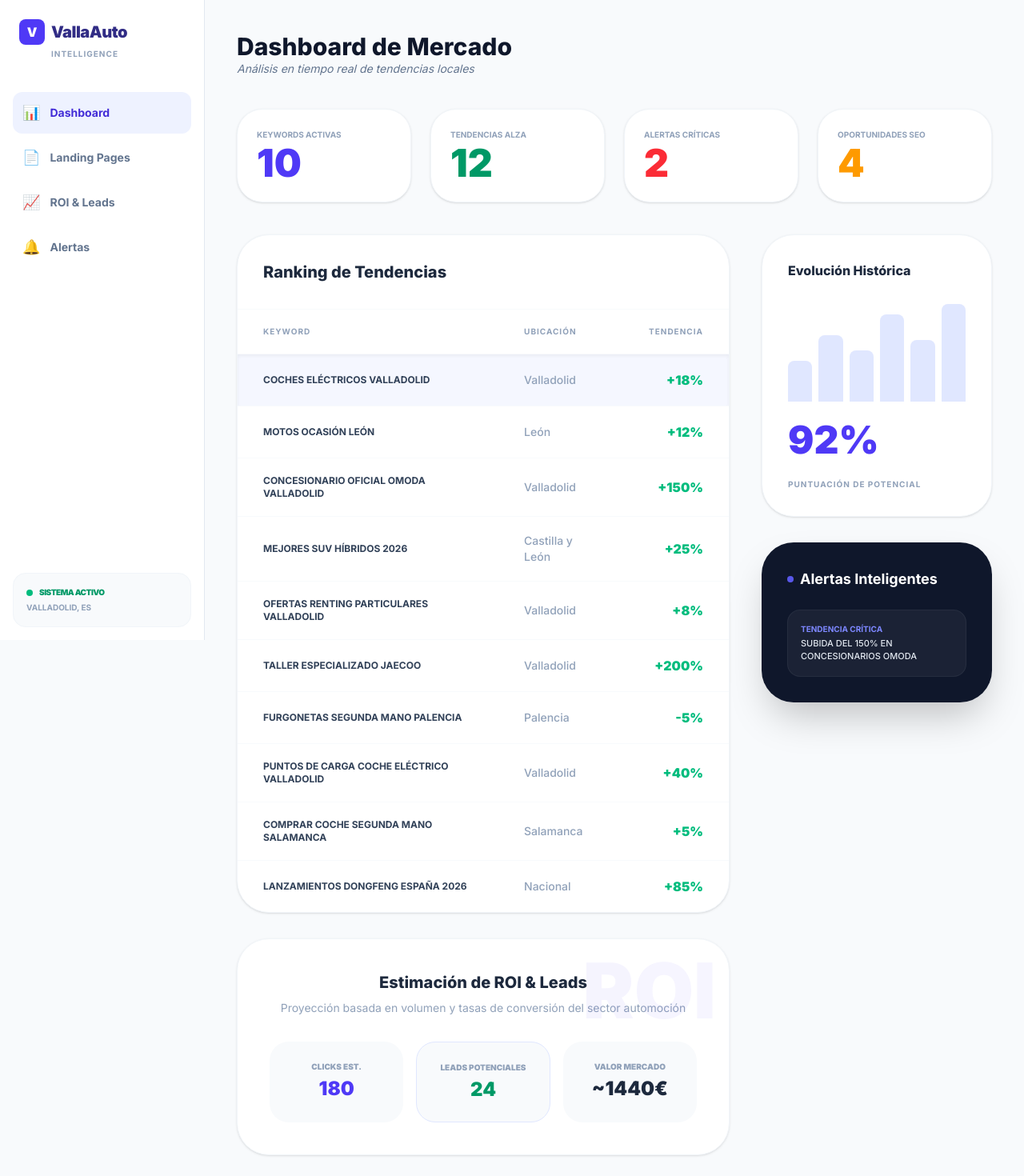
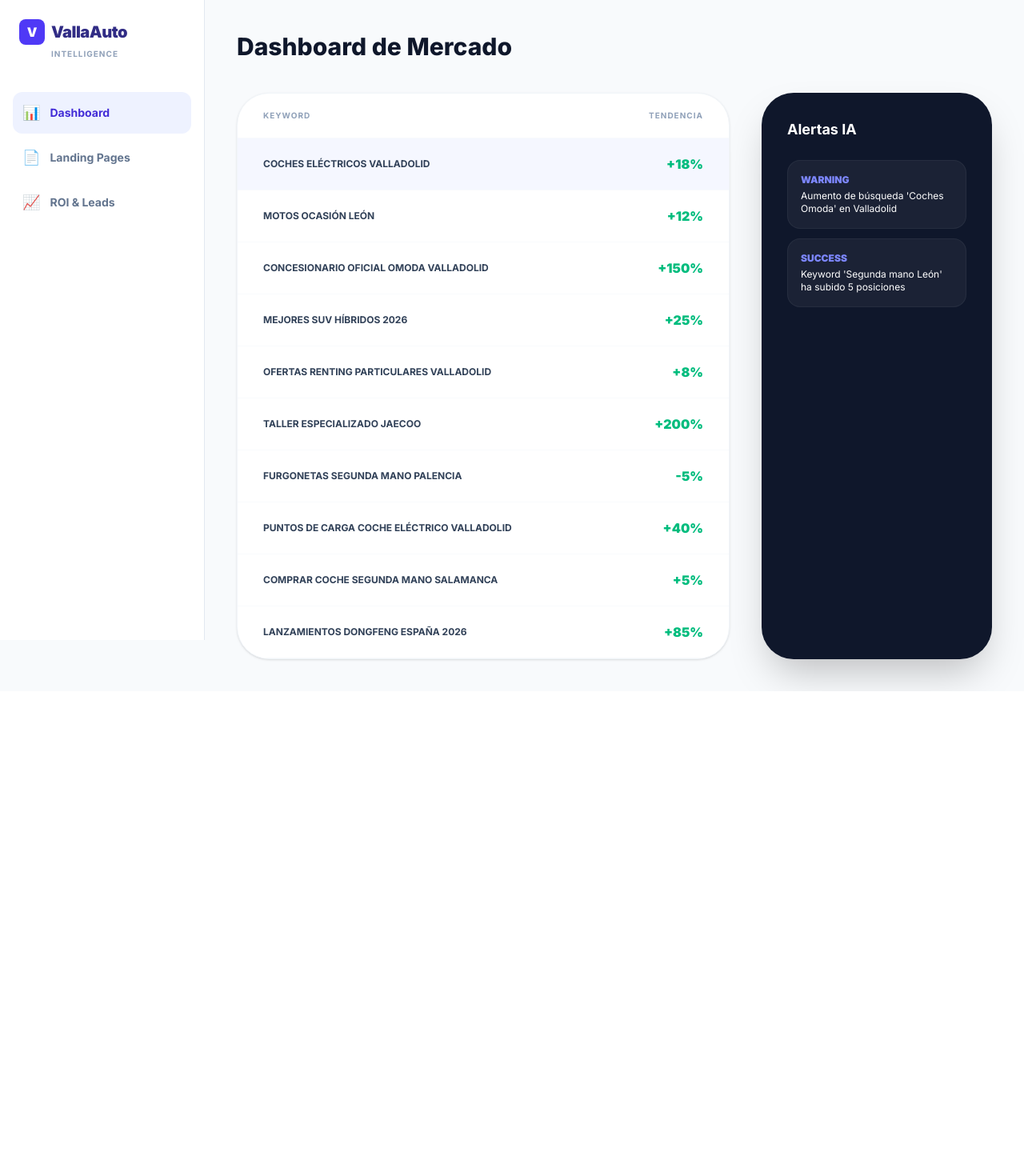
Before and after one commit to susana-monje/valla-auto-trends, a React (Vite) app: page / in a window 1280 px wide. Shown: the top 1470 px of the page at 80% size. After the commit the page ends 864 px from the top, so only its background shows below. Built offline with nearby package versions, Linux system fonts and the light colour scheme.

Commit message:
Update App.tsx

```diff
--- a/src/App.tsx
+++ b/src/App.tsx
@@ -1,28 +1,41 @@
 import React, { useState, useEffect } from 'react';
-import { Keyword, Alert, TrendData, ContentSuggestion } from './types';
+import { Keyword, Alert } from './types';
+
+// Definimos interfaces locales para las nuevas secciones
+interface Landing { id: string; url: string; visits: number; conversion: string; status: string; }
+interface RoiData { total_investment: number; estimated_revenue: number; roi_percentage: number; monthly_leads: any[]; }
 
 function App() {
   const [keywords, setKeywords] = useState<Keyword[]>([]);
+  const [landings, setLandings] = useState<Landing[]>([]);
+  const [roi, setRoi] = useState<RoiData | null>(null);
+  const [alerts, setAlerts] = useState<Alert[]>([]);
   const [selectedKeyword, setSelectedKeyword] = useState<Keyword | null>(null);
   const [loading, setLoading] = useState(true);
-  // ESTO CONTROLA QUÉ PESTAÑA SE VE
   const [activeTab, setActiveTab] = useState<'Dashboard' | 'Landings' | 'ROI' | 'Alertas'>('Dashboard');
 
   const fetchData = async () => {
     setLoading(true);
     try {
-      const response = await fetch('/metadata.json');
-      const data = await response.json();
-      setKeywords(data);
-      if (data.length > 0) setSelectedKeyword(data[0]);
+      // Carga paralela de todos los archivos
+      const [kwRes, lanRes, roiRes, altRes] = await Promise.all([
+        fetch('/metadata.json'),
+        fetch('/landings.json'),
+        fetch('/roi.json'),
+        fetch('/alerts.json')
+      ]);
+
+      const kwData = await kwRes.json();
+      setKeywords(kwData);
+      if (kwData.length > 0) setSelectedKeyword(kwData[0]);
+
+      setLandings(await lanRes.json());
+      setRoi(await roiRes.json());
+      setAlerts(await altRes.json());
     } catch (error) {
-      const backup: Keyword[] = [
-        { id: '1', name: 'coches eléctricos valladolid', volume: 1200, difficulty: 45, trend: '+18%', category: 'coches', location: 'Valladolid', type: 'transaccional', potential: 92 },
-        { id: '2', name: 'concesionario omoda valladolid', volume: 2400, difficulty: 25, trend: '+150%', category: 'coches', location: 'Valladolid', type: 'navegacional', potential: 95 },
-        { id: '3', name: 'motos ocasión león', volume: 850, difficulty: 30, trend: '+12%', category: 'motos', location: 'León', type: 'comercial', potential: 75 }
-      ];
-      setKeywords(backup);
-      setSelectedKeyword(backup[0]);
+      console.error("Usando datos de respaldo...");
+      // Backup por si fallan los JSON
+      setKeywords([{ id: '1', name: 'coches eléctricos valladolid', volume: 1200, difficulty: 45, trend: '+18%', category: 'coches', location: 'Valladolid', type: 'transaccional', potential: 92 }]);
     } finally {
       setLoading(false);
     }
@@ -30,11 +43,11 @@ function App() {
 
   useEffect(() => { fetchData(); }, []);
 
-  if (loading) return <div className="flex h-screen items-center justify-center font-bold text-indigo-600">Sincronizando VallaAuto Intelligence...</div>;
+  if (loading) return <div className="flex h-screen items-center justify-center font-bold text-indigo-600 animate-pulse">Sincronizando VallaAuto Intelligence...</div>;
 
   return (
     <div className="flex min-h-screen bg-[#F8FAFC] font-sans text-slate-900">
-      {/* BARRA LATERAL */}
+      {/* SIDEBAR */}
       <aside className="w-64 bg-white border-r border-slate-200 hidden lg:flex flex-col sticky top-0 h-screen">
         <div className="p-6">
           <div className="flex items-center gap-2 mb-1">
@@ -48,8 +61,7 @@ function App() {
           {[
             { id: 'Dashboard', icon: '📊', label: 'Dashboard' },
             { id: 'Landings', icon: '📄', label: 'Landing Pages' },
-            { id: 'ROI', icon: '📈', label: 'ROI & Leads' },
-            { id: 'Alertas', icon: '🔔', label: 'Alertas' }
+            { id: 'ROI', icon: '📈', label: 'ROI & Leads' }
           ].map((item) => (
             <div
               key={item.id}
@@ -60,155 +72,99 @@ function App() {
             </div>
           ))}
         </nav>
-
-        <div className="p-4">
-          <div className="bg-slate-50 p-4 rounded-2xl border border-slate-100">
-            <div className="flex items-center gap-2 text-emerald-600 mb-1">
-              <div className="w-2 h-2 bg-emerald-500 rounded-full animate-pulse"></div>
-              <span className="text-[10px] font-black uppercase tracking-tighter">Sistema Activo</span>
-            </div>
-            <p className="text-[10px] font-bold text-slate-400 uppercase">Valladolid, ES</p>
-          </div>
-        </div>
       </aside>
 
-      {/* CONTENIDO PRINCIPAL SEGÚN PESTAÑA */}
       <main className="flex-1 p-4 lg:p-10">
 
+        {/* VISTA DASHBOARD (TU VISTA ACTUAL) */}
         {activeTab === 'Dashboard' && (
           <div className="animate-in fade-in duration-500">
-            <header className="flex flex-col md:flex-row justify-between items-start md:items-center mb-10 gap-4">
-              <div>
-                <h2 className="text-3xl font-extrabold text-slate-900">Dashboard de Mercado</h2>
-                <p className="text-sm text-slate-500 italic">Análisis en tiempo real de tendencias locales</p>
-              </div>
-            </header>
-
-            {/* MÉTRICAS */}
-            <div className="grid grid-cols-1 sm:grid-cols-2 lg:grid-cols-4 gap-6 mb-10">
-              <div className="bg-white p-6 rounded-[2rem] border border-slate-100 shadow-sm">
-                <p className="text-[10px] font-bold text-slate-400 uppercase mb-1">Keywords Activas</p>
-                <p className="text-5xl font-black text-indigo-600">{keywords.length}</p>
-              </div>
-              <div className="bg-white p-6 rounded-[2rem] border border-slate-100 shadow-sm">
-                <p className="text-[10px] font-bold text-slate-400 uppercase mb-1">Tendencias Alza</p>
-                <p className="text-5xl font-black text-emerald-600">12</p>
-              </div>
-              <div className="bg-white p-6 rounded-[2rem] border border-slate-100 shadow-sm">
-                <p className="text-[10px] font-bold text-slate-400 uppercase mb-1">Alertas Críticas</p>
-                <p className="text-5xl font-black text-red-500">2</p>
-              </div>
-              <div className="bg-white p-6 rounded-[2rem] border border-slate-100 shadow-sm">
-                <p className="text-[10px] font-bold text-slate-400 uppercase mb-1">Oportunidades SEO</p>
-                <p className="text-5xl font-black text-amber-500">4</p>
-              </div>
-            </div>
-
+            <header className="mb-10 text-3xl font-extrabold text-slate-900">Dashboard de Mercado</header>
             <div className="grid grid-cols-1 lg:grid-cols-3 gap-10">
               <div className="lg:col-span-2 space-y-8">
-                {/* TABLA PRINCIPAL */}
                 <div className="bg-white rounded-[2.5rem] shadow-sm border border-slate-100 overflow-hidden">
-                  <div className="p-8 border-b border-slate-50 flex justify-between items-center">
-                    <h3 className="font-extrabold text-xl text-slate-800">Ranking de Tendencias</h3>
-                  </div>
                   <table className="w-full text-left">
                     <thead className="text-[10px] text-slate-400 font-bold uppercase tracking-widest border-b border-slate-50">
-                      <tr>
-                        <th className="px-8 py-5">Keyword</th>
-                        <th className="px-8 py-5">Ubicación</th>
-                        <th className="px-8 py-5 text-right">Tendencia</th>
-                      </tr>
+                      <tr><th className="px-8 py-5">Keyword</th><th className="px-8 py-5 text-right">Tendencia</th></tr>
                     </thead>
                     <tbody>
                       {keywords.map((kw) => (
-                        <tr
-                          key={kw.id}
-                          onClick={() => setSelectedKeyword(kw)}
-                          className={`cursor-pointer border-b border-slate-50 last:border-0 hover:bg-indigo-50/30 transition-all ${selectedKeyword?.id === kw.id ? 'bg-indigo-50/60 shadow-inner' : ''}`}
-                        >
+                        <tr key={kw.id} onClick={() => setSelectedKeyword(kw)} className={`cursor-pointer border-b border-slate-50 hover:bg-indigo-50/30 ${selectedKeyword?.id === kw.id ? 'bg-indigo-50/60' : ''}`}>
                           <td className="px-8 py-5 font-bold text-slate-700 text-xs uppercase">{kw.name}</td>
-                          <td className="px-8 py-5 text-slate-400 font-medium text-sm">{kw.location}</td>
                           <td className="px-8 py-5 text-right font-black text-emerald-500">{kw.trend}</td>
                         </tr>
                       ))}
                     </tbody>
                   </table>
                 </div>
-
-                {/* SECCIÓN ESTIMACIÓN ROI & LEADS */}
-                <div className="bg-white p-10 rounded-[2.5rem] border border-slate-100 shadow-sm text-center relative overflow-hidden group">
-                   <div className="absolute top-0 right-0 p-4 opacity-5 text-indigo-600 font-black text-8xl transition-all group-hover:scale-110">ROI</div>
-                   <h3 className="font-extrabold text-xl text-slate-800 mb-2">Estimación de ROI & Leads</h3>
-                   <p className="text-slate-400 text-sm mb-8">Proyección basada en volumen y tasas de conversión del sector automoción</p>
-
-                   {selectedKeyword ? (
-                     <div className="grid grid-cols-3 gap-4 animate-in slide-in-from-bottom-4 duration-700">
-                        <div className="bg-slate-50 p-6 rounded-3xl">
-                           <p className="text-[10px] font-black text-slate-400 uppercase mb-1">Clicks Est.</p>
-                           <p className="text-2xl font-black text-indigo-600">{Math.floor(selectedKeyword.volume * 0.15)}</p>
-                        </div>
-                        <div className="bg-slate-50 p-6 rounded-3xl border border-indigo-100">
-                           <p className="text-[10px] font-black text-slate-400 uppercase mb-1">Leads Potenciales</p>
-                           <p className="text-2xl font-black text-emerald-600">{Math.floor(selectedKeyword.volume * 0.02)}</p>
-                        </div>
-                        <div className="bg-slate-50 p-6 rounded-3xl">
-                           <p className="text-[10px] font-black text-slate-400 uppercase mb-1">Valor Mercado</p>
-                           <p className="text-2xl font-black text-slate-800">~{Math.floor(selectedKeyword.volume * 1.2)}€</p>
-                        </div>
-                     </div>
-                   ) : (
-                     <div className="py-12 border-2 border-dashed border-slate-100 rounded-[2rem] text-slate-300 font-medium italic">
-                        Selecciona una palabra clave para ver proyecciones de ROI
-                     </div>
-                   )}
-                </div>
               </div>
-
-              {/* COLUMNA DERECHA */}
-              <div className="space-y-8">
-                <div className="bg-white p-8 rounded-[2.5rem] border border-slate-100 shadow-sm">
-                  <h3 className="font-extrabold text-slate-800 mb-6">Evolución Histórica</h3>
-                  {selectedKeyword && (
-                    <div className="space-y-6">
-                      <div className="flex items-end justify-between h-32 gap-2">
-                        {[40, 65, 50, 85, 60, 95].map((h, i) => (
-                          <div key={i} className="flex-1 bg-indigo-100 rounded-t-lg transition-all hover:bg-indigo-600" style={{ height: `${h}%` }}></div>
-                        ))}
-                      </div>
-                      <p className="text-5xl font-black text-indigo-600 leading-none">{selectedKeyword.potential}%</p>
-                      <p className="text-[10px] font-bold text-slate-400 uppercase tracking-widest">Puntuación de Potencial</p>
-                    </div>
-                  )}
-                </div>
-
-                <div className="bg-slate-900 p-8 rounded-[2.5rem] text-white shadow-2xl">
-                   <h3 className="font-bold text-lg mb-6 flex items-center gap-2">
-                      <span className="w-2 h-2 bg-indigo-500 rounded-full animate-pulse"></span> Alertas Inteligentes
-                   </h3>
-                   <div className="space-y-4">
-                      <div className="bg-white/5 p-4 rounded-2xl border border-white/5 text-sm">
-                         <p className="text-indigo-400 font-bold text-[10px] mb-1">TENDENCIA CRÍTICA</p>
-                         <p className="font-medium text-slate-200 uppercase text-[11px]">Subida del 150% en concesionarios Omoda</p>
-                      </div>
-                   </div>
-                </div>
+              <div className="bg-slate-900 p-8 rounded-[2.5rem] text-white shadow-2xl">
+                <h3 className="font-bold text-lg mb-6">Alertas IA</h3>
+                {alerts.map(a => (
+                  <div key={a.id} className="bg-white/5 p-4 rounded-2xl mb-3 border border-white/5 text-xs">
+                    <p className="text-indigo-400 font-black mb-1">{a.type.toUpperCase()}</p>
+                    <p>{a.message}</p>
+                  </div>
+                ))}
               </div>
             </div>
           </div>
         )}
 
-        {/* CONTENIDO PARA LAS OTRAS PESTAÑAS (RELLENO) */}
-        {activeTab !== 'Dashboard' && (
-          <div className="flex flex-col items-center justify-center h-[70vh] text-center animate-in zoom-in-95 duration-300">
-             <div className="text-6xl mb-4">🏗️</div>
-             <h2 className="text-2xl font-black text-slate-800">Sección {activeTab}</h2>
-             <p className="text-slate-400 max-w-sm">Estamos procesando los datos de {activeTab.toLowerCase()} para Valladolid. Vuelve en unos minutos.</p>
-             <button
-               onClick={() => setActiveTab('Dashboard')}
-               className="mt-6 bg-indigo-600 text-white px-6 py-2 rounded-xl font-bold shadow-lg"
-             >
-               Volver al Dashboard
-             </button>
+        {/* VISTA LANDING PAGES */}
+        {activeTab === 'Landings' && (
+          <div className="animate-in slide-in-from-bottom-4 duration-500">
+            <header className="mb-10 text-3xl font-extrabold text-slate-900">Rendimiento de Landings</header>
+            <div className="bg-white rounded-[2.5rem] shadow-sm border border-slate-100 overflow-hidden">
+              <table className="w-full text-left">
+                <thead className="bg-slate-50 border-b border-slate-100 text-[10px] font-bold text-slate-400 uppercase tracking-widest">
+                  <tr><th className="px-8 py-5">URL de Campaña</th><th className="px-8 py-5 text-center">Visitas</th><th className="px-8 py-5 text-center">Conv.</th><th className="px-8 py-5 text-right">Estado</th></tr>
+                </thead>
+                <tbody>
+                  {landings.map(l => (
+                    <tr key={l.id} className="border-b border-slate-50 last:border-0">
+                      <td className="px-8 py-5 font-bold text-indigo-600 text-sm">{l.url}</td>
+                      <td className="px-8 py-5 text-center font-bold">{l.visits}</td>
+                      <td className="px-8 py-5 text-center text-emerald-600 font-black">{l.conversion}</td>
+                      <td className="px-8 py-5 text-right"><span className="bg-slate-100 px-3 py-1 rounded-full text-[10px] font-bold uppercase">{l.status}</span></td>
+                    </tr>
+                  ))}
+                </tbody>
+              </table>
+            </div>
+          </div>
+        )}
+
+        {/* VISTA ROI & LEADS */}
+        {activeTab === 'ROI' && roi && (
+          <div className="animate-in slide-in-from-bottom-4 duration-500">
+            <header className="mb-10 text-3xl font-extrabold text-slate-900">Análisis de ROI</header>
+            <div className="grid grid-cols-1 md:grid-cols-3 gap-8 mb-10">
+              <div className="bg-white p-8 rounded-[2.5rem] border border-slate-100 shadow-sm">
+                <p className="text-[10px] font-bold text-slate-400 uppercase mb-2">Inversión Total</p>
+                <p className="text-4xl font-black text-slate-800">{roi.total_investment}€</p>
+              </div>
+              <div className="bg-indigo-600 p-8 rounded-[2.5rem] shadow-xl text-white">
+                <p className="text-[10px] font-bold opacity-70 uppercase mb-2">Ingreso Estimado</p>
+                <p className="text-4xl font-black">{roi.estimated_revenue}€</p>
+              </div>
+              <div className="bg-white p-8 rounded-[2.5rem] border border-slate-100 shadow-sm">
+                <p className="text-[10px] font-bold text-slate-400 uppercase mb-2">Porcentaje ROI</p>
+                <p className="text-4xl font-black text-emerald-600">+{roi.roi_percentage}%</p>
+              </div>
+            </div>
+            <div className="bg-white p-10 rounded-[2.5rem] border border-slate-100 shadow-sm">
+                <h3 className="font-bold text-xl mb-8">Captación de Leads Mensual</h3>
+                <div className="flex items-end justify-between h-48 gap-4 px-10">
+                    {roi.monthly_leads.map((m, i) => (
+                        <div key={i} className="flex-1 flex flex-col items-center">
+                            <div className="w-full bg-indigo-500 rounded-2xl transition-all hover:bg-indigo-700" style={{ height: `${m.leads * 2}px` }}></div>
+                            <span className="mt-4 font-bold text-slate-400 text-xs uppercase">{m.month}</span>
+                            <span className="font-black text-slate-800 text-sm">{m.leads}</span>
+                        </div>
+                    ))}
+                </div>
+            </div>
           </div>
         )}
       </main>
```
